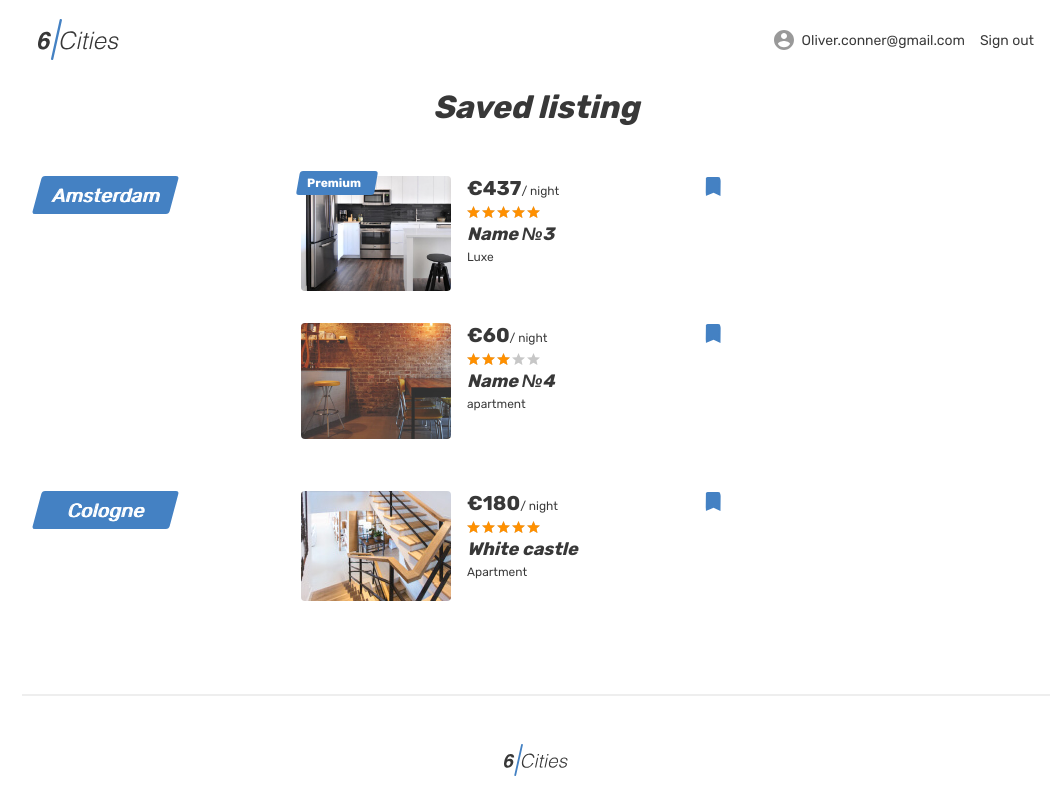
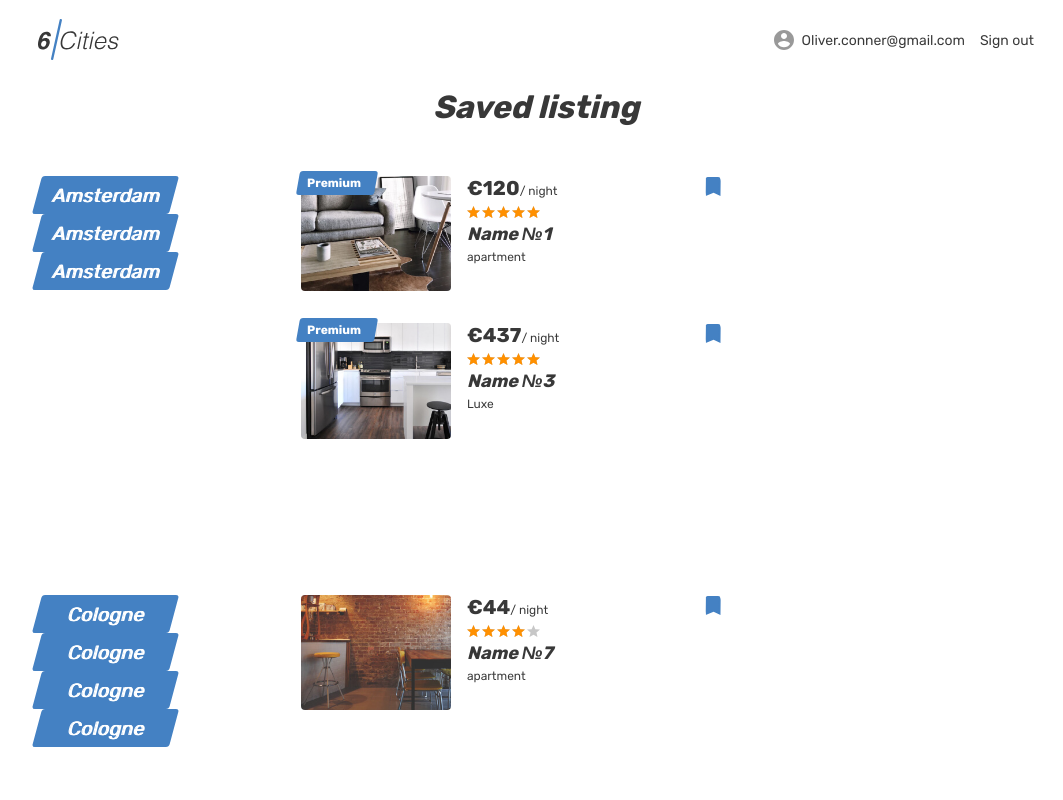
Before and after one commit to Insamo217/six_town, a React (Create React App) app: page /favorites in a window 1280 px wide. Shown: the top 800 px of the page, without its empty margins (104-1167 px from the left). Built offline with nearby package versions, Linux system fonts and the light colour scheme.

Commit message:
вывод в Favotites карточек предложений по городам

```diff
--- a/src/components/mocks/offers.ts
+++ b/src/components/mocks/offers.ts
@@ -10,7 +10,7 @@ export const offers: PlaceInfo[] = [
     typeRoom: "apartment",
     premium: true,
     ratingStars: RatingStars.Five,
-    bookmark: false,
+    bookmark: true,
     town: "Amsterdam",
   },
   {
@@ -43,7 +43,7 @@ export const offers: PlaceInfo[] = [
     typeRoom: "apartment",
     premium: false,
     ratingStars: RatingStars.Three,
-    bookmark: true,
+    bookmark: false,
     town: "Cologne",
   },
   {
@@ -57,4 +57,40 @@ export const offers: PlaceInfo[] = [
     bookmark: false,
     town: "Cologne",
   },
+
+  {
+    id: 6,
+    title: "Name №6",
+    price: 96,
+    imgSrc: "img/room.jpg",
+    typeRoom: "apartment",
+    premium: false,
+    ratingStars: RatingStars.Four,
+    bookmark: false,
+    town: "Cologne",
+  },
+
+  {
+    id: 7,
+    title: "Name №7",
+    price: 44,
+    imgSrc: "img/room.jpg",
+    typeRoom: "apartment",
+    premium: false,
+    ratingStars: RatingStars.Four,
+    bookmark: true,
+    town: "Cologne",
+  },
+
+  {
+    id: 8,
+    title: "Name №8",
+    price: 126,
+    imgSrc: "img/room.jpg",
+    typeRoom: "apartment",
+    premium: false,
+    ratingStars: RatingStars.Four,
+    bookmark: true,
+    town: "Dusseldorf",
+  },
 ];
--- a/src/pages/favorites/favorites.tsx
+++ b/src/pages/favorites/favorites.tsx
@@ -2,7 +2,16 @@ import React from "react";
 import { Link } from "react-router-dom";
 import { appTypes } from "../../types/types";
 
-function Favorites({ countPlaces, offers }: appTypes): JSX.Element {
+function Favorites({ offers }: appTypes): JSX.Element {
+  const towns = [
+    "Amsterdam",
+    "Paris",
+    "Brussels",
+    "Cologne",
+    "Hamburg",
+    "Dusseldorf",
+  ];
+
   return (
     <>
       <div className="page">
@@ -49,17 +58,27 @@ function Favorites({ countPlaces, offers }: appTypes): JSX.Element {
             <section className="favorites">
               <h1 className="favorites__title">Saved listing</h1>
               <ul className="favorites__list">
-                <li className="favorites__locations-items">
+                {towns.map((town, i) => (
+                  <li key={i + 1} className="favorites__locations-items">
                     <div className="favorites__locations locations locations--current">
                       <div className="locations__item">
-                      <a className="locations__item-link" href="#">
-                        <span>Amsterdam</span>
+                        {offers
+                          .filter((offer) => offer.town === town)
+                          .map((offer) => (
+                            <a
+                              key={1}
+                              className="locations__item-link"
+                              href="#"
+                            >
+                              <span>{town}</span>
                             </a>
+                          ))}
                       </div>
                     </div>
-
                     <div className="favorites__places">
-                    {offers.map(
+                      {offers
+                        .filter((offer) => offer.town === town)
+                        .map(
                           (offer) =>
                             offer.bookmark && (
                               <article
@@ -130,66 +149,7 @@ function Favorites({ countPlaces, offers }: appTypes): JSX.Element {
                         )}
                     </div>
                   </li>
-
-                <li className="favorites__locations-items">
-                  <div className="favorites__locations locations locations--current">
-                    <div className="locations__item">
-                      <a className="locations__item-link" href="#">
-                        <span>Cologne</span>
-                      </a>
-                    </div>
-                  </div>
-                  <div className="favorites__places">
-                    <article className="favorites__card place-card">
-                      <div className="favorites__image-wrapper place-card__image-wrapper">
-                        <a href="#">
-                          <img
-                            className="place-card__image"
-                            src="img/apartment-small-04.jpg"
-                            width="150"
-                            height="110"
-                            alt="Place image"
-                          />
-                        </a>
-                      </div>
-                      <div className="favorites__card-info place-card__info">
-                        <div className="place-card__price-wrapper">
-                          <div className="place-card__price">
-                            <b className="place-card__price-value">&euro;180</b>
-                            <span className="place-card__price-text">
-                              &#47;&nbsp;night
-                            </span>
-                          </div>
-                          <button
-                            className="place-card__bookmark-button place-card__bookmark-button--active button"
-                            type="button"
-                          >
-                            <svg
-                              className="place-card__bookmark-icon"
-                              width="18"
-                              height="19"
-                            >
-                              <use xlinkHref="#icon-bookmark"></use>
-                            </svg>
-                            <span className="visually-hidden">
-                              In bookmarks
-                            </span>
-                          </button>
-                        </div>
-                        <div className="place-card__rating rating">
-                          <div className="place-card__stars rating__stars">
-                            <span style={{ width: "100%" }}></span>
-                            <span className="visually-hidden">Rating</span>
-                          </div>
-                        </div>
-                        <h2 className="place-card__name">
-                          <a href="#">White castle</a>
-                        </h2>
-                        <p className="place-card__type">Apartment</p>
-                      </div>
-                    </article>
-                  </div>
-                </li>
+                ))}
               </ul>
             </section>
           </div>
```
Lines whose indentation alone changed are shown as unchanged.
